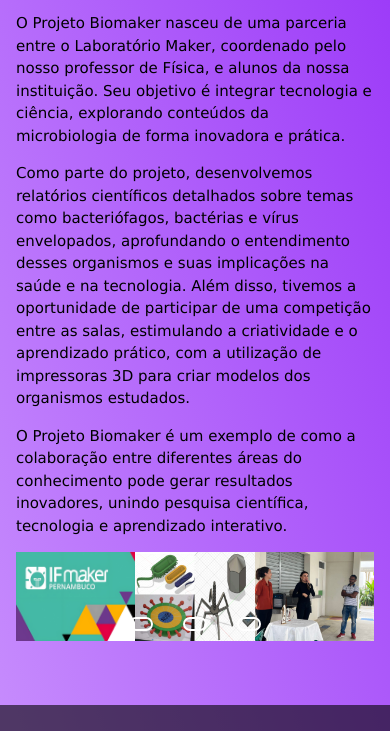
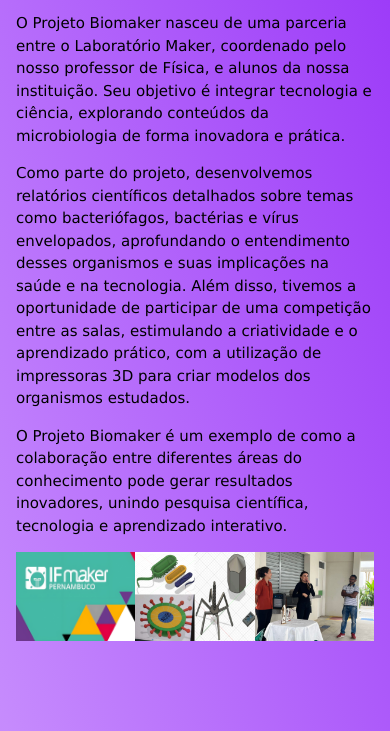
Before and after one commit to maryannrR/Biomaker, a plain HTML site: page biomaker.html in a window 390 px wide. Shown: the part 113-844 px from the top of the page. Drawn offline with nearby package versions, Linux system fonts and the light colour scheme.

Commit message:
Update 39

```diff
--- a/style1.css
+++ b/style1.css
@@ -88,7 +88,7 @@ body {
 @media screen and (max-width: 950px) {
     .slider {
         width: 100%; /* O slider ocupa toda a largura disponível */
-        height: auto; /* Altura ajustada automaticamente */
+        height: 600px; /* Altura ajustada automaticamente */
     }
 
     .slides {
```
